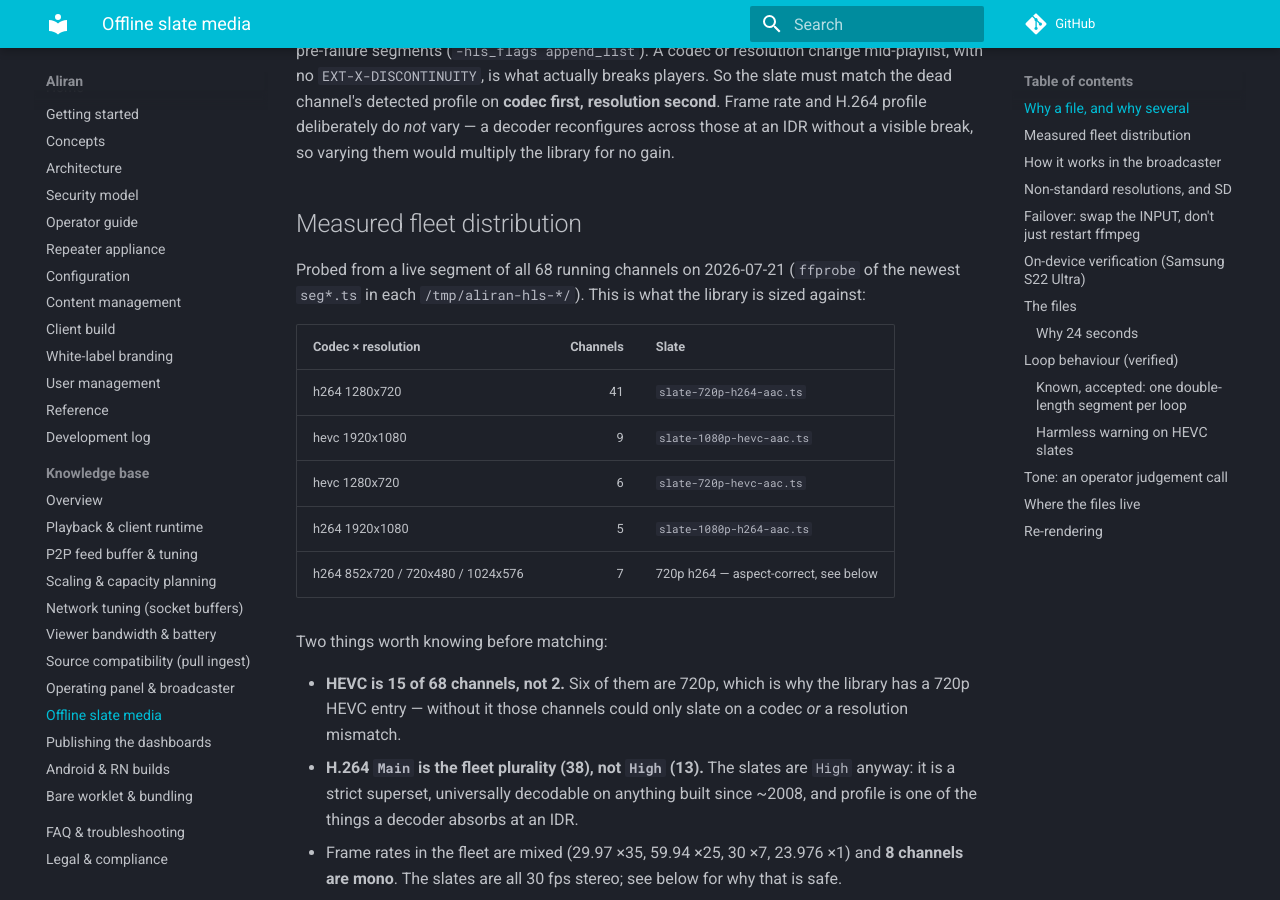
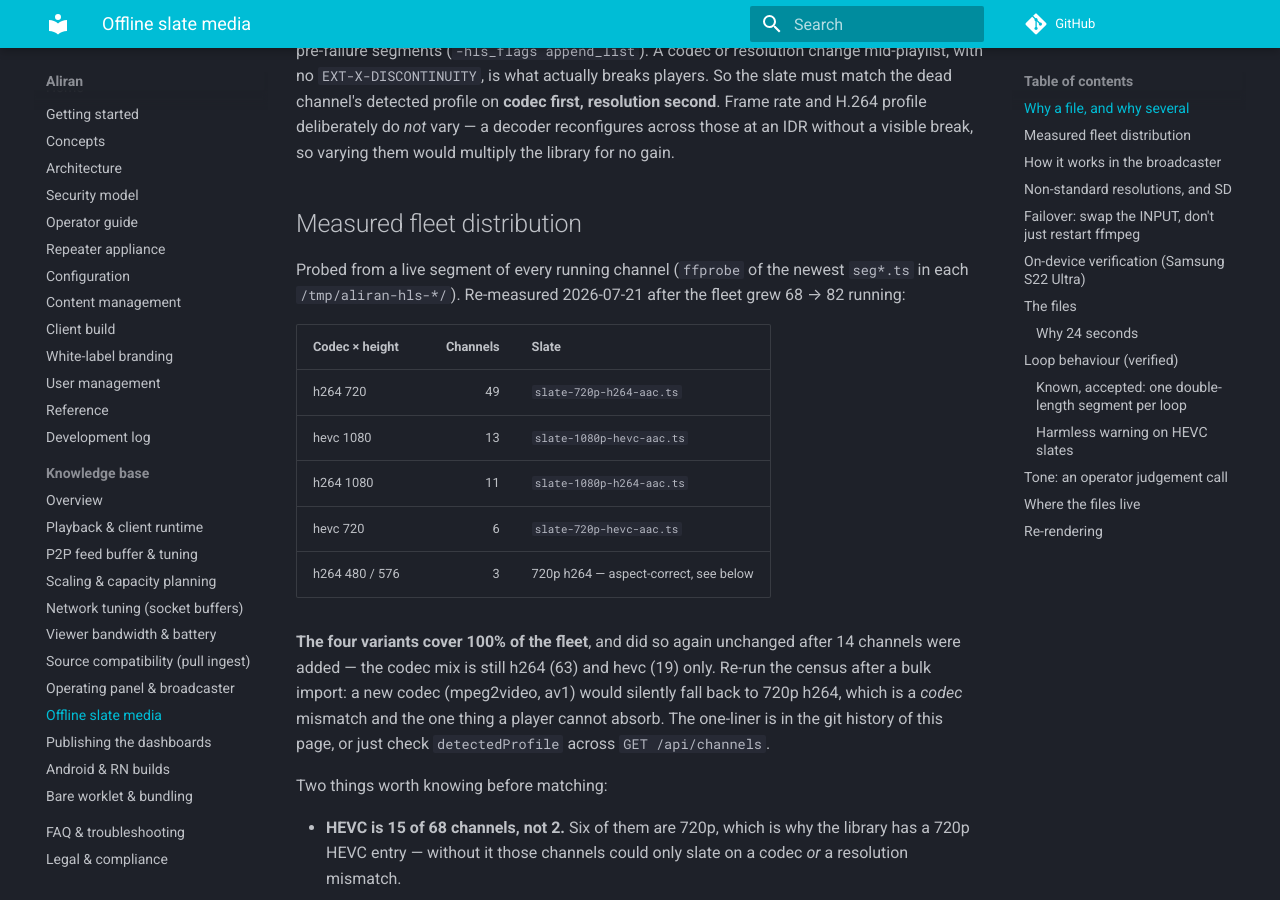
Before and after one commit to AbueloSimpson/aliran, an MkDocs documentation site: the page built from docs/kb/offline-slate.md, in a window 1280 px wide and 900 px high, scrolled down 521 px. Built offline with MkDocs 1.6.1 and Material for MkDocs 9.7.7, drawn with Linux system fonts in a browser that asks for light colours; comment, search, counter and statistics services are not loaded.

Commit message:
docs(kb): re-census slate coverage after the fleet grew to 82 running
The four variants still cover 100% of the fleet unchanged — the codec mix is
still h264 (63) and hevc (19) only, with the extra channels landing in buckets
that already existed. Recorded because the check needs repeating after any bulk
import: a NEW codec (mpeg2video, av1) would silently fall back to 720p h264,
and a codec mismatch is the one thing a player cannot absorb mid-playlist.

```diff
--- a/docs/kb/offline-slate.md
+++ b/docs/kb/offline-slate.md
@@ -23,16 +23,22 @@ IDR without a visible break, so varying them would multiply the library for no g
 
 ## Measured fleet distribution
 
-Probed from a live segment of all 68 running channels on 2026-07-21 (`ffprobe` of the newest
-`seg*.ts` in each `/tmp/aliran-hls-*/`). This is what the library is sized against:
+Probed from a live segment of every running channel (`ffprobe` of the newest `seg*.ts` in
+each `/tmp/aliran-hls-*/`). Re-measured 2026-07-21 after the fleet grew 68 → 82 running:
 
-| Codec × resolution | Channels | Slate |
+| Codec × height | Channels | Slate |
 |---|---:|---|
-| h264 1280x720 | 41 | `slate-720p-h264-aac.ts` |
-| hevc 1920x1080 | 9 | `slate-1080p-hevc-aac.ts` |
-| hevc 1280x720 | 6 | `slate-720p-hevc-aac.ts` |
-| h264 1920x1080 | 5 | `slate-1080p-h264-aac.ts` |
-| h264 852x720 / 720x480 / 1024x576 | 7 | 720p h264 — aspect-correct, see below |
+| h264 720 | 49 | `slate-720p-h264-aac.ts` |
+| hevc 1080 | 13 | `slate-1080p-hevc-aac.ts` |
+| h264 1080 | 11 | `slate-1080p-h264-aac.ts` |
+| hevc 720 | 6 | `slate-720p-hevc-aac.ts` |
+| h264 480 / 576 | 3 | 720p h264 — aspect-correct, see below |
+
+**The four variants cover 100% of the fleet**, and did so again unchanged after 14 channels
+were added — the codec mix is still h264 (63) and hevc (19) only. Re-run the census after a
+bulk import: a new codec (mpeg2video, av1) would silently fall back to 720p h264, which is a
+*codec* mismatch and the one thing a player cannot absorb. The one-liner is in the git history
+of this page, or just check `detectedProfile` across `GET /api/channels`.
 
 Two things worth knowing before matching:
 
```
